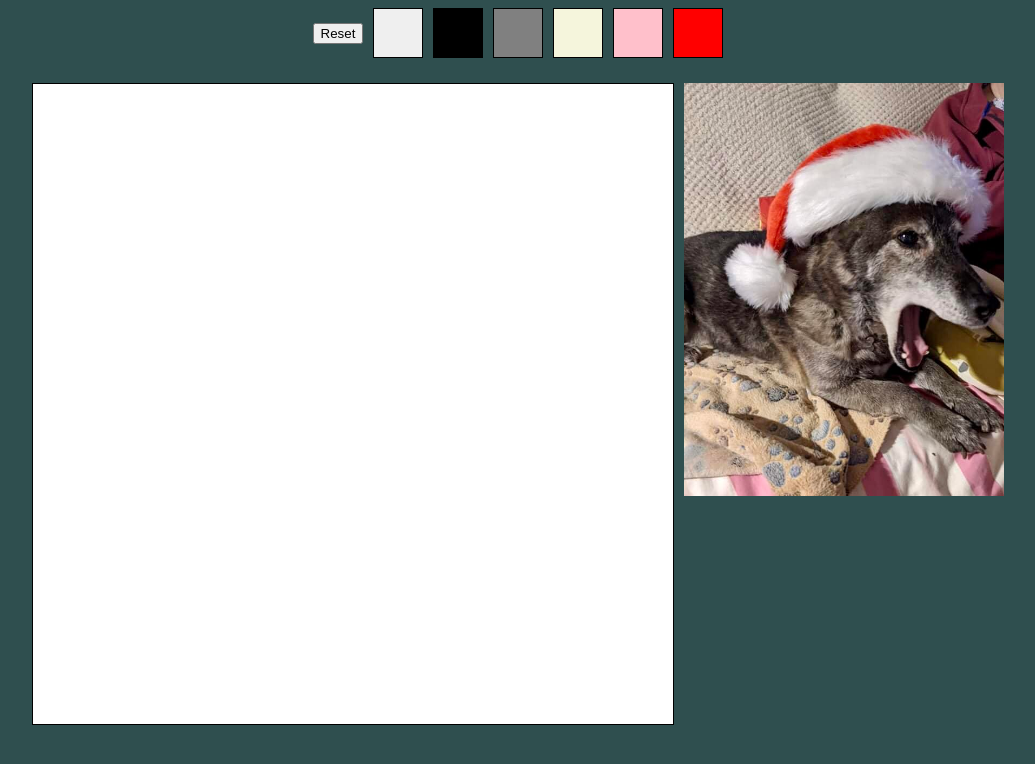
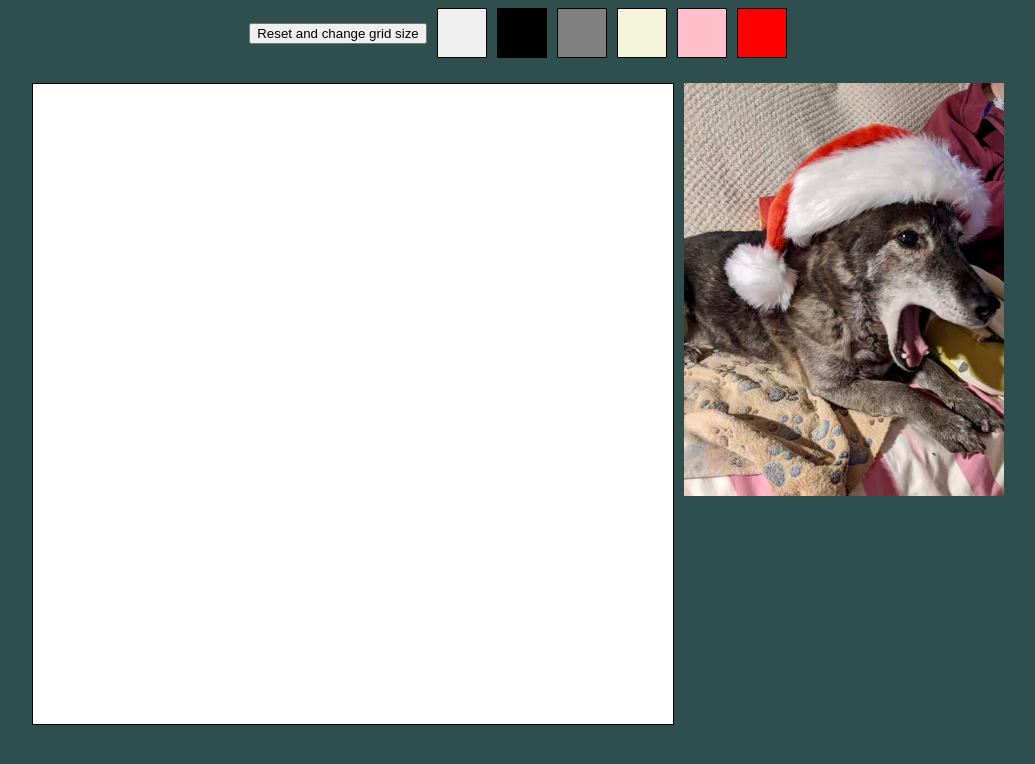
Before and after one commit to Jovuto/Etch-a-Sketch, a plain HTML site: page index.html in a window 1280 px wide. Shown: the whole page, without its empty margins (122-1157 px from the left). Drawn offline with Linux system fonts and the light colour scheme.

Commit message:
fix: make button text clearer

```diff
--- a/index.html
+++ b/index.html
@@ -9,7 +9,7 @@
 </head>
 <body>
     <div class="header">
-        <button>Reset</button>
+        <button>Reset and change grid size</button>
         <button class="whiteButton button"></button>
         <button class="blackButton button"></button>
         <button class="greyButton button"></button>
--- a/script.js
+++ b/script.js
@@ -12,7 +12,6 @@ let paintColor;
 
 RESET_BUTTON.addEventListener("click", () => {
     let resetMessage = prompt("How big would you like the grid to be? No bigger than 100x100");
-    console.log(+resetMessage);
     if ((resetMessage > 100) || isNaN(resetMessage) || (resetMessage <= 0)) {
     alert("Either your number was above 100, 0 or below, or not a number. Try again.")
     }
```
